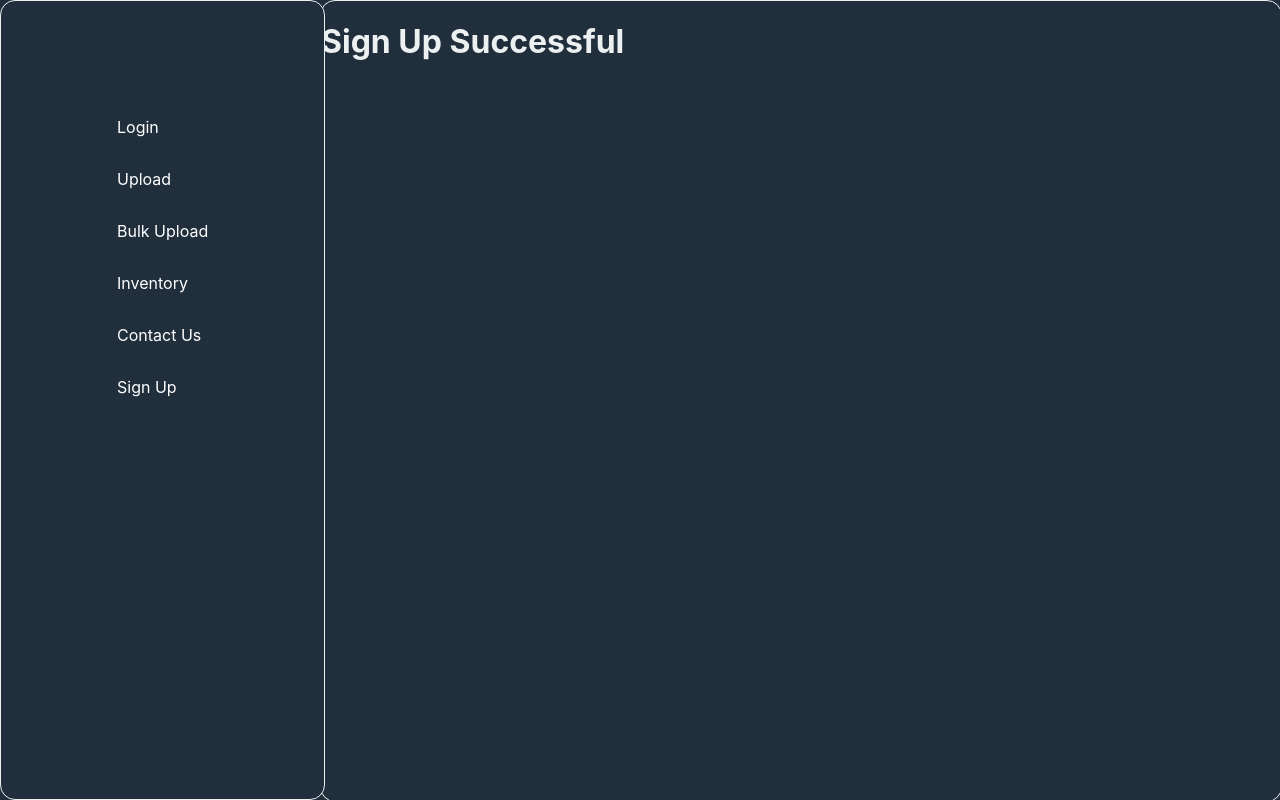
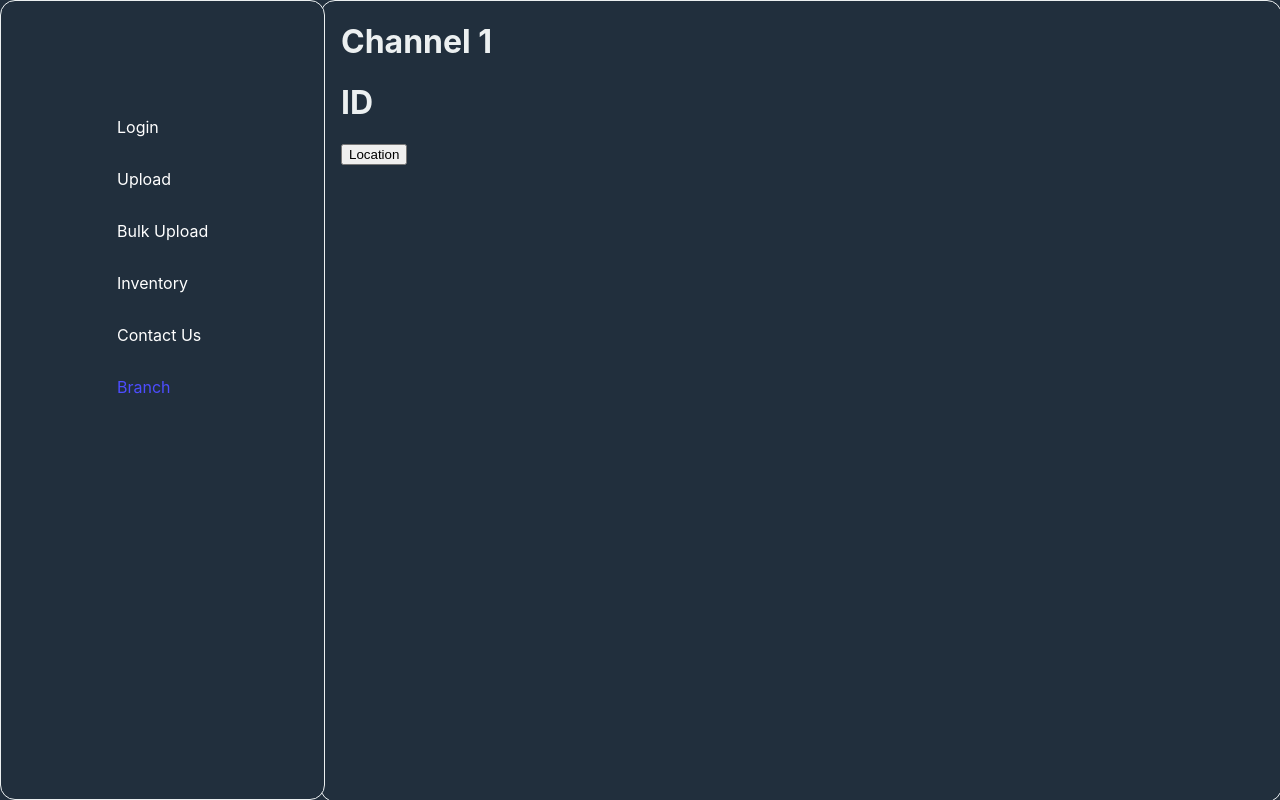
Before and after one commit to Feben9/pharmacy, a React (Create React App) app: page /branch in a window 1280 px wide. Built offline with nearby package versions, Linux system fonts and the light colour scheme.

Commit message:
Temp updates to branch

```diff
--- a/src/components/Navbar/Navbar.js
+++ b/src/components/Navbar/Navbar.js
@@ -22,8 +22,8 @@ const Navbar = () => {
                     <NavLink to="/contact" activeStyle>
                         Contact Us
                     </NavLink>
-                    <NavLink to="/sign-up" activeStyle>
-                        Sign Up
+                    <NavLink to="/branch" activeStyle>
+                        Branch
                     </NavLink>
                 </NavMenu>
             </Nav>
--- a/src/pages/Branch.js
+++ b/src/pages/Branch.js
@@ -8,7 +8,15 @@ const Branch = () => {
                 <Navbar />
             </div>
             <div className="page-container">
-                <h1>Sign Up Successful</h1>
+                <div style={{paddingLeft: "20px"}}>
+                    <h1>Channel 1</h1>
+                </div>
+                <div style={{paddingLeft: "20px"}}>
+                    <h1>ID</h1>
+                </div>
+                <div style={{paddingLeft: "20px"}}>
+                    <button>Location</button>
+                </div>
             </div>
         </div>
     );
```
